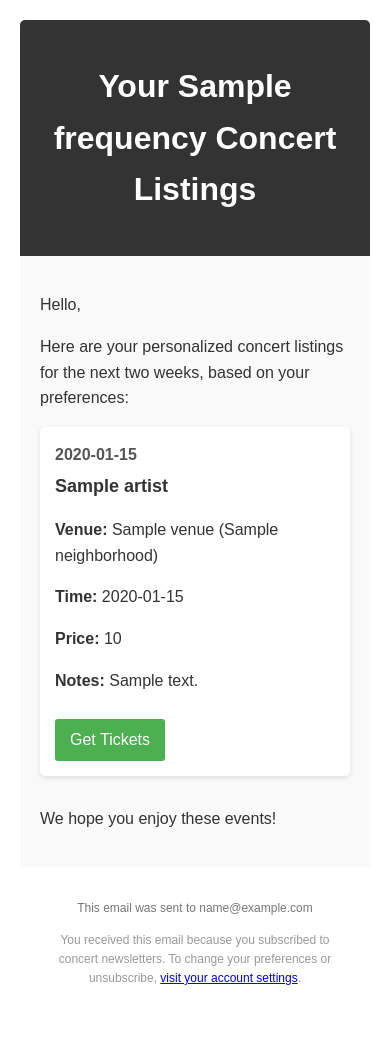
After one commit to hack-c/jazzlistings, a Python web app: template templates/email.html in a window 390 px wide. The commit adds this page. Run offline with Jinja, Linux system fonts and the light colour scheme; the template is opened without the code that fills it: most values are stand-ins (such as "Sample title", 1, 10 or a date in 2020).

Commit message:
Add newsletter functionality via email
- Add model fields for user newsletter preferences (subscription status & frequency)
- Create email template for newsletters with responsive design
- Implement newsletter generation based on user event preferences
- Create scheduler for automatic newsletter delivery
- Add admin interface for manual newsletter sending
- Update UI to allow users to configure newsletter preferences

🤖 Generated with [Claude Code](https://claude.ai/code)
Co-Authored-By: Claude <noreply@anthropic.com>

```diff
--- a/models.py
+++ b/models.py
@@ -65,6 +65,11 @@ class User(Base):
     preferred_genres = Column(JSON, default=lambda: [], nullable=False)
     preferred_neighborhoods = Column(JSON, default=lambda: [], nullable=False)
 
+    # Newsletter preferences
+    newsletter_subscribed = Column(Boolean, default=False)
+    newsletter_frequency = Column(String, default="weekly")  # weekly, biweekly, monthly
+    last_newsletter_sent = Column(DateTime(timezone=True), nullable=True)
+
     # Relationship to track favorite concerts
     favorite_concerts = relationship(
         'Concert',
--- a/requirements.txt
+++ b/requirements.txt
@@ -30,3 +30,6 @@ psycopg2-binary==2.9.9
 google-auth==2.27.0
 google-auth-oauthlib==1.2.0
 flask-oauthlib==0.9.6
+# Email functionality
+sendgrid==6.10.0
+jinja2==3.1.2
--- /dev/null
+++ b/templates/email.html
@@ -0,0 +1,119 @@
+<!DOCTYPE html>
+<html>
+<head>
+    <meta charset="UTF-8">
+    <meta name="viewport" content="width=device-width, initial-scale=1.0">
+    <title>Your Personalized Concert Listings</title>
+    <style>
+        body {
+            font-family: Arial, sans-serif;
+            line-height: 1.6;
+            color: #333;
+            max-width: 600px;
+            margin: 0 auto;
+            padding: 20px;
+        }
+        .header {
+            background-color: #333;
+            color: white;
+            padding: 20px;
+            text-align: center;
+            border-radius: 5px 5px 0 0;
+        }
+        .content {
+            padding: 20px;
+            background-color: #f9f9f9;
+        }
+        .event {
+            margin-bottom: 30px;
+            padding: 15px;
+            background-color: white;
+            border-radius: 5px;
+            box-shadow: 0 2px 5px rgba(0,0,0,0.1);
+        }
+        .event-date {
+            font-weight: bold;
+            color: #555;
+            margin-bottom: 5px;
+        }
+        .event-title {
+            font-size: 18px;
+            font-weight: bold;
+            margin-bottom: 10px;
+        }
+        .event-details {
+            margin-bottom: 10px;
+        }
+        .event-link {
+            display: inline-block;
+            background-color: #4CAF50;
+            color: white;
+            padding: 8px 15px;
+            text-decoration: none;
+            border-radius: 3px;
+            margin-top: 10px;
+        }
+        .footer {
+            text-align: center;
+            padding: 20px;
+            font-size: 12px;
+            color: #777;
+        }
+        .unsubscribe {
+            color: #999;
+            font-size: 12px;
+        }
+    </style>
+</head>
+<body>
+    <div class="header">
+        <h1>Your {{ frequency }} Concert Listings</h1>
+    </div>
+
+    <div class="content">
+        <p>Hello,</p>
+        <p>Here are your personalized concert listings for the next two weeks, based on your preferences:</p>
+
+        {% for event in events %}
+        <div class="event">
+            <div class="event-date">{{ event.date.strftime('%A, %B %d, %Y') }}</div>
+            <div class="event-title">
+                {% if event.artists|length > 0 %}
+                    {{ event.artists|join(', ') }}
+                {% else %}
+                    Event at {{ event.venue }}
+                {% endif %}
+            </div>
+            <div class="event-details">
+                <p>
+                    <strong>Venue:</strong> {{ event.venue }}
+                    {% if event.neighborhood %}
+                        ({{ event.neighborhood }})
+                    {% endif %}
+                </p>
+                <p><strong>Time:</strong> {{ event.times|join(', ') }}</p>
+                {% if event.price_range %}
+                <p><strong>Price:</strong> {{ event.price_range }}</p>
+                {% endif %}
+                {% if event.special_notes %}
+                <p><strong>Notes:</strong> {{ event.special_notes }}</p>
+                {% endif %}
+            </div>
+            {% if event.ticket_link %}
+            <a href="{{ event.ticket_link }}" class="event-link" target="_blank">Get Tickets</a>
+            {% endif %}
+        </div>
+        {% endfor %}
+
+        <p>We hope you enjoy these events!</p>
+    </div>
+
+    <div class="footer">
+        <p>This email was sent to {{ user_email }}</p>
+        <p class="unsubscribe">
+            You received this email because you subscribed to concert newsletters.
+            To change your preferences or unsubscribe, <a href="#">visit your account settings</a>.
+        </p>
+    </div>
+</body>
+</html>
```
Also changed, not shown: main.py (+26 -0 lines), migrations/add_newsletter_preferences.py (added, +17 -0 lines), newsletter.py (added, +235 -0 lines), templates/base.html (+7 -1 lines), templates/preferences.html (+44 -0 lines).
